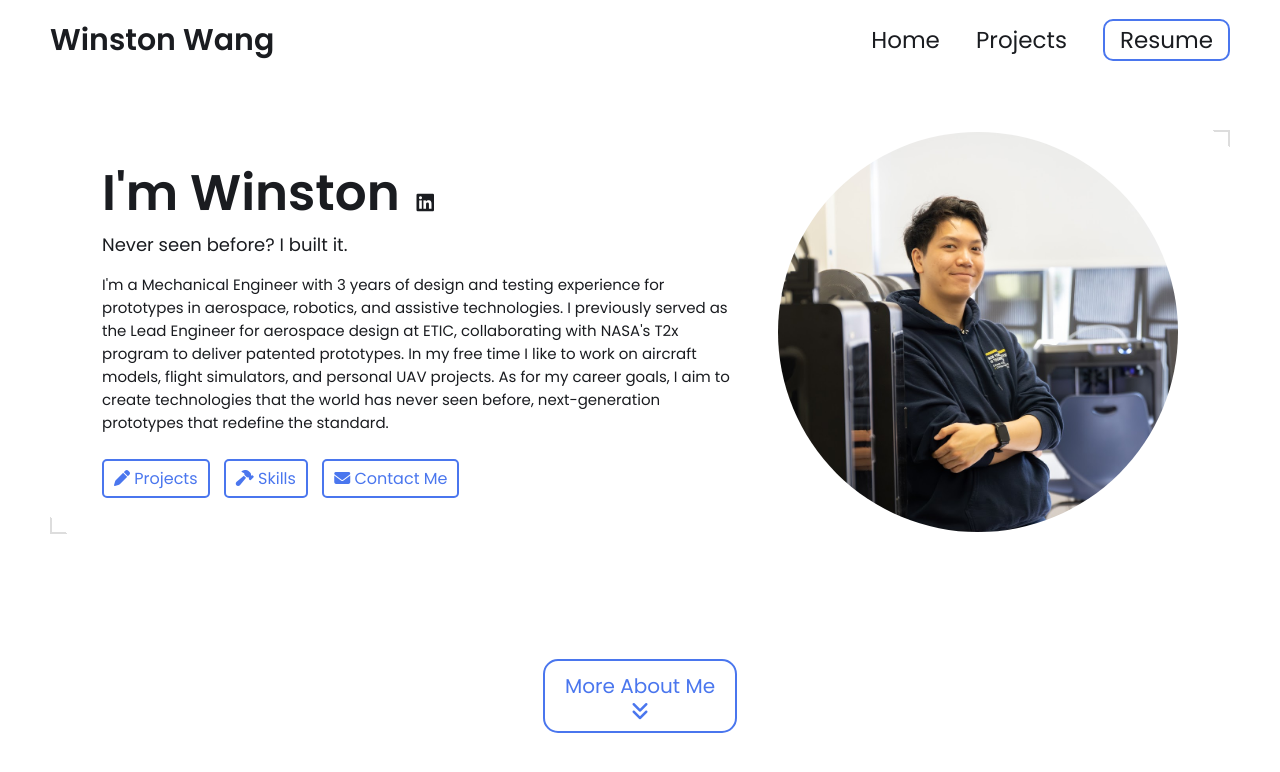
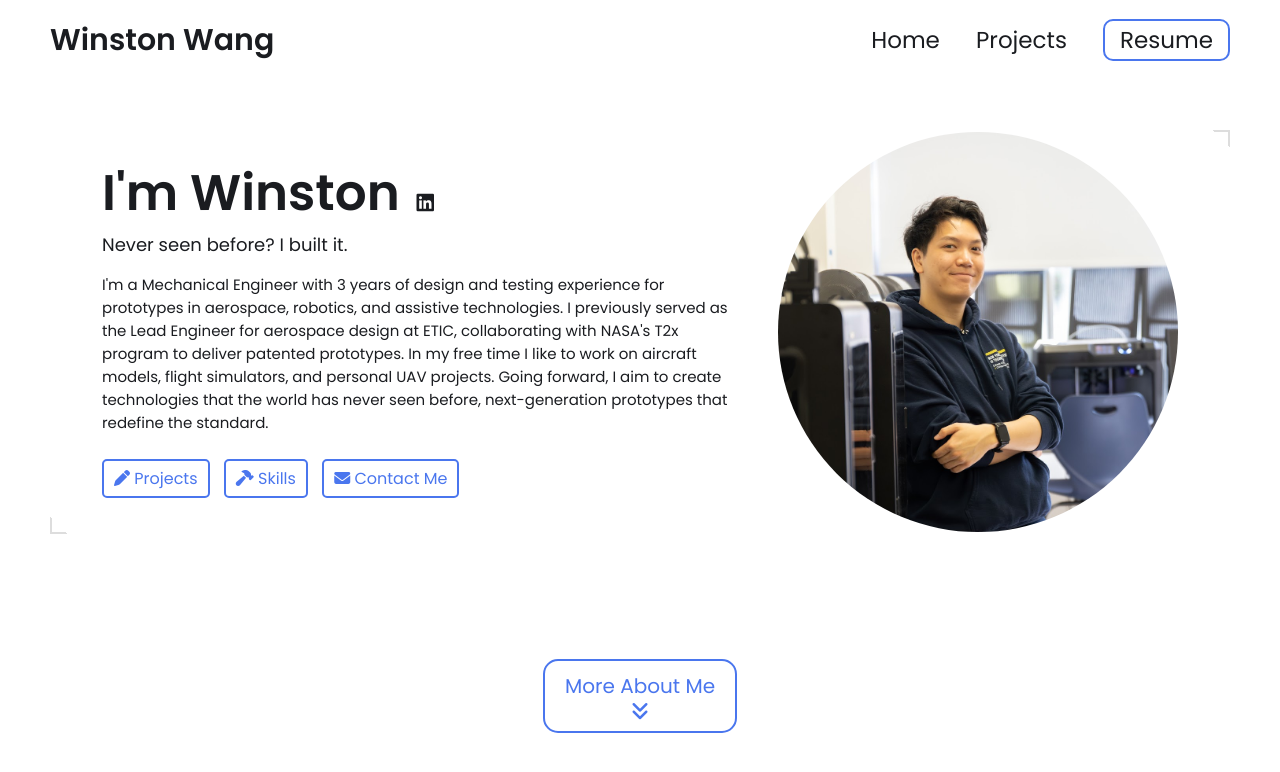
Before and after one commit to WinstonHelicopters/WinstonHelicopters.github.io, a Jekyll site: the page built from index.html, in a window 1280 px wide and 900 px high. Shown: the top 772 px of the window. Built offline with Jekyll 4.4.1, drawn with Linux system fonts in a browser that asks for light colours.

Commit message:
Update _config.yml

```diff
--- a/_config.yml
+++ b/_config.yml
@@ -15,7 +15,7 @@ title: Winston Wang's Portfolio # This is what shows up in the tab of the browse
 name: Winston Wang
 headline: Never seen before? I built it.
 description: >- # dont remove this line. this will ignore all new lines until the next section
-   I'm a Mechanical Engineer with 3 years of design and testing experience for prototypes in aerospace, robotics, and assistive technologies. I previously served as the Lead Engineer for aerospace design at ETIC, collaborating with NASA's T2x program to deliver patented prototypes. In my free time I like to work on aircraft models, flight simulators, and personal UAV projects. As for my career goals, I aim to create technologies that the world has never seen before, next-generation prototypes that redefine the standard.
+   I'm a Mechanical Engineer with 3 years of design and testing experience for prototypes in aerospace, robotics, and assistive technologies. I previously served as the Lead Engineer for aerospace design at ETIC, collaborating with NASA's T2x program to deliver patented prototypes. In my free time I like to work on aircraft models, flight simulators, and personal UAV projects. Going forward, I aim to create technologies that the world has never seen before, next-generation prototypes that redefine the standard.
 
 
 # Place your profile image in /assets/images/profile-image/folder and edit the file name
```
